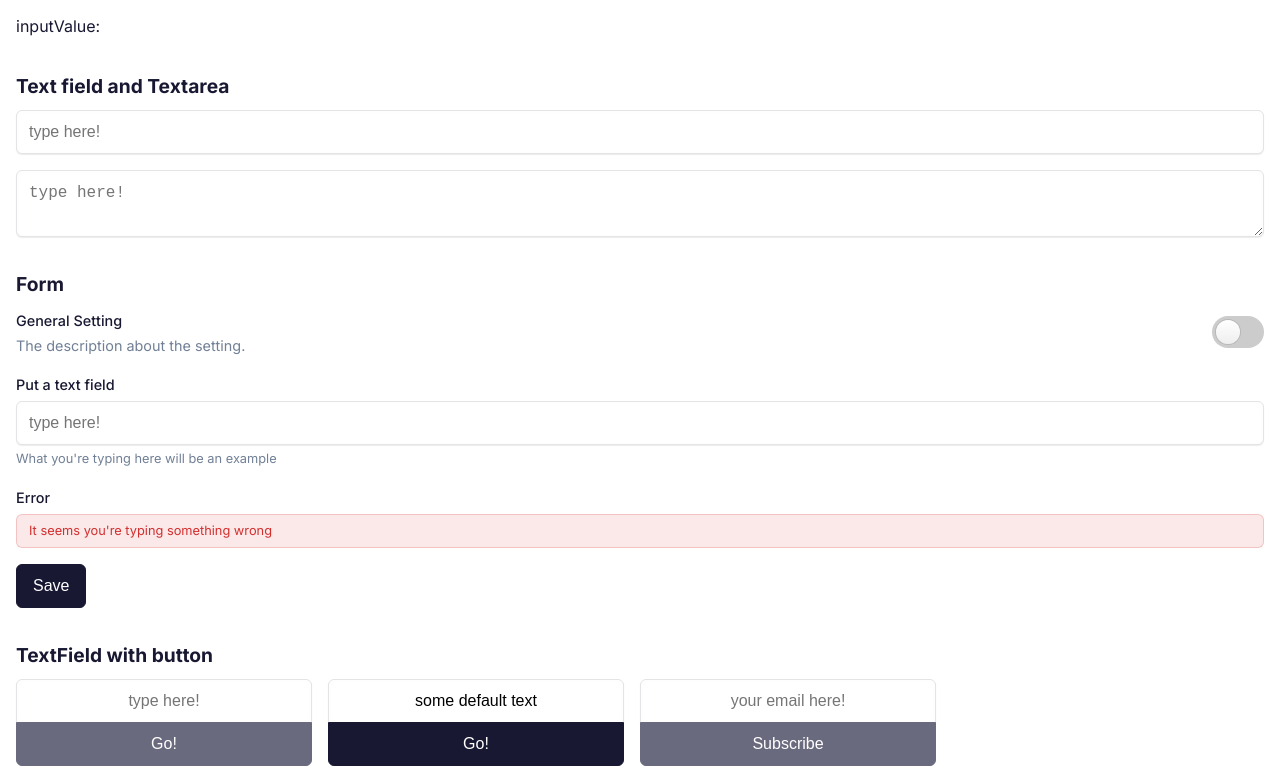
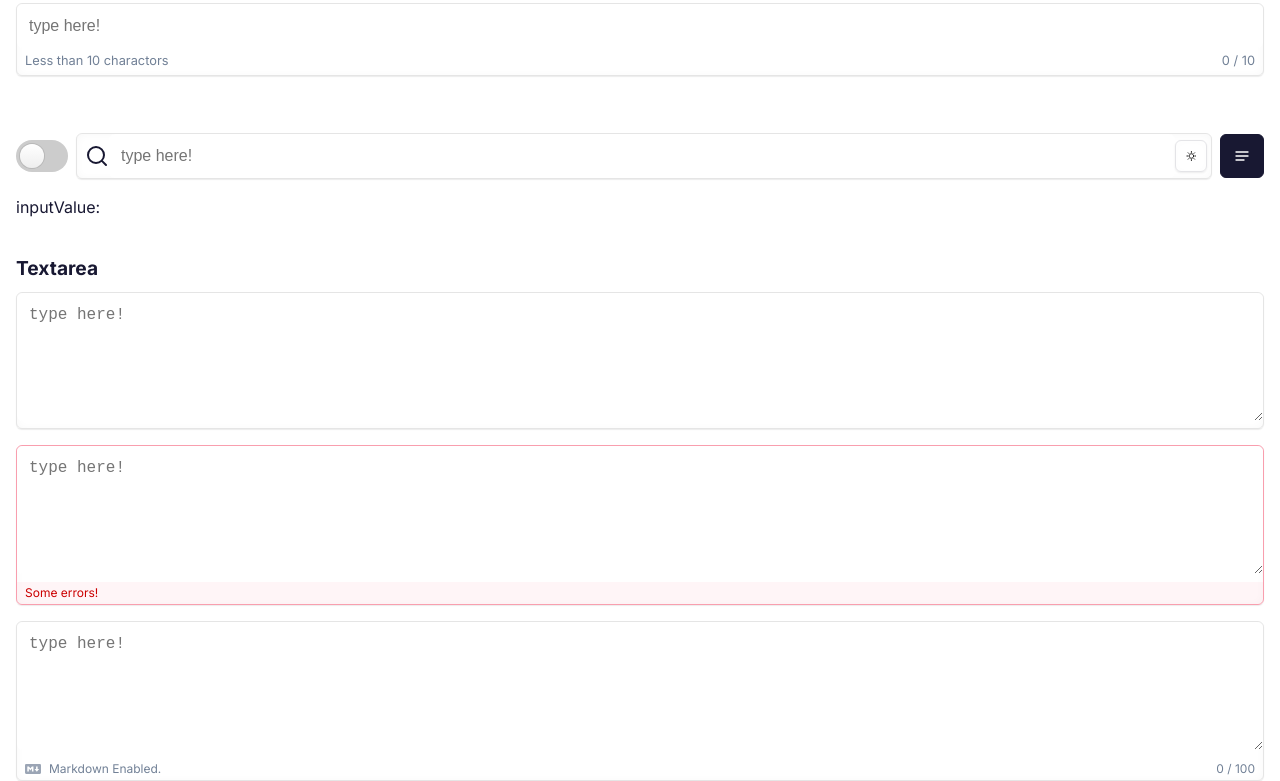
Before and after one commit to quail-ink/quail-ui, a Vue app: page / in a window 1280 px wide. Shown: the part 901-1682 px from the top of the page. Built offline with nearby package versions, Linux system fonts and the light colour scheme.

Commit message:
chore: Update QFence and QAvatar styles

```diff
--- a/src/App.vue
+++ b/src/App.vue
@@ -91,8 +91,8 @@ const currencies = computed(() => [
 ]);
 
 const tabs = computed(() => [
-  { id: "tab1", title: "Tab 1" },
-  { id: "tab2", title: "Tab 2" },
+  { id: "tab1", title: "Tab 1", icon: "QIconSun" },
+  { id: "tab2", icon: "QIconMagicWand" },
   { id: "tab3", title: "Tab 3" },
 ]);
 
@@ -234,6 +234,8 @@ function selectSearchResult(val:any) {
       <h2 class="section-title">Input</h2>
       <div class="flow">
         <QInput v-model="inputValue" type="text" placeholder="type here!" />
+        <QInput v-model="inputValue" type="text" placeholder="type here!" :error="true" :hint-text="'Some errors!'"/>
+        <QInput v-model="inputValue" type="text" placeholder="type here!" :hint-text="'Less than 10 charactors'" :max="10"/>
         <br/>
         <QInput v-model="inputValue" type="text" placeholder="type here!">
           <template #prepend-out>
@@ -260,10 +262,15 @@ function selectSearchResult(val:any) {
     </div>
 
     <div class="section">
-      <h2 class="section-title">Text field and Textarea</h2>
-      <div class="flow">
-        <input type="text" placeholder="type here!" class="text-field" />
-        <textarea placeholder="type here!" class="textarea" />
+      <h2 class="section-title">Textarea</h2>
+      <div class="mb-4">
+        <QTextarea v-model="inputValue" placeholder="type here!" />
+      </div>
+      <div class="mb-4">
+        <QTextarea v-model="inputValue" placeholder="type here!" :error='true' :hint-text="'Some errors!'"/>
+      </div>
+      <div>
+        <QTextarea v-model="inputValue" placeholder="type here!" :max="100" :hint-icon="'QIconMarkdown'" :hint-text="'Markdown Enabled.'"/>
       </div>
     </div>
 
@@ -282,7 +289,7 @@ function selectSearchResult(val:any) {
           </div>
           <div class="form-row column">
             <div class="form-label">Put a text field</div>
-            <input type="text" placeholder="type here!" class="text-field" />
+            <QInput type="text" placeholder="type here!" />
             <div class="form-hint">
               What you're typing here will be an example
             </div>
--- a/src/components/common/QAvatar.vue
+++ b/src/components/common/QAvatar.vue
@@ -61,6 +61,8 @@ const sty = computed(() => {
   const ret:any = {
     width: `${props.size}px`,
     height: `${props.size}px`,
+    'max-width': `${props.size}px`,
+    'max-height': `${props.size}px`,
   };
   if (props.borderType === 'hollow') {
     ret['border-color'] = props.borderColor;
--- a/src/components/common/QDropdownMenuWithTextField.vue
+++ b/src/components/common/QDropdownMenuWithTextField.vue
@@ -121,6 +121,11 @@ onMounted(() => {
   border: 1px solid rgba(0, 0, 0, 0.1);
   border-radius: 6px;
   box-shadow: inset 0px 1px 8px 0px rgba(0,0,0,0.03), 0px 1px 1px 0px #4343431A;
+  transition: border-color 0.2s ease-in-out;
+
+  &:has(input:focus) {
+    border-color: var(--vt-c-divider-light-focus);
+  }
 
   .q-dropdown-menu-with-text-field-top, .q-dropdown-menu-with-text-field-bottom {
     display: flex;
@@ -133,10 +138,10 @@ onMounted(() => {
   .q-dropdown-menu-with-text-field-bottom {
     color: var(--vt-c-text-light-3);
     .text-hint {
-      padding: 0.1rem 0.75rem 0.5rem 1rem;
+      padding: 0.1rem 0.75rem 0.4rem .75rem;
     }
     .fill-action {
-      padding: 0.1rem 2rem 0.5rem 1rem;
+      padding: 0.1rem 0.75rem 0.4rem .75rem;
       cursor: default;
       transition: color 0.2s ease-in;
       &:hover {
--- a/src/components/common/QFence.vue
+++ b/src/components/common/QFence.vue
@@ -62,7 +62,7 @@ const props = defineProps({
     .icon {
       width: 16px;
       min-width: 16px;
-      margin-right: 0.5rem;
+      margin-right: 0.75rem;
     }
     &.with-link:hover {
       opacity: 1;
--- a/src/components/common/QInput.vue
+++ b/src/components/common/QInput.vue
@@ -4,6 +4,7 @@
       <slot name="prepend-out"></slot>
     </div>
     <div class="q-text-field-wrapper">
+      <div class="q-text-field-inner">
         <div class="q-input-prepend">
           <slot name="prepend"></slot>
         </div>
@@ -25,6 +26,21 @@
           <slot name="append"></slot>
         </div>
       </div>
+
+      <div v-if="hasHint" class="q-text-field-hint">
+        <div class="q-text-field-hint-left">
+          <template v-if="hintIcon">
+            <component :is="hintIcon" class="q-text-field-hint-icon"></component>
+          </template>
+          <div v-if="hintText" class="q-text-field-hint-text">
+            {{ hintText }}
+          </div>
+        </div>
+        <div v-if="max !== -1" class="q-text-field-counter">
+          {{ text.length }} / {{ max }}
+        </div>
+      </div>
+    </div>
     <div class="q-input-append-out">
       <slot name="append-out"></slot>
     </div>
@@ -33,7 +49,6 @@
 
 <script setup lang="ts">
 import { computed, onMounted, ref, watch } from "vue";
-import QIconCloseCirle from "../icons/QIconCloseCircle.vue";
 
 const props = defineProps({
   modelValue: {
@@ -49,6 +64,19 @@ const props = defineProps({
   disabled: {
     default: false,
   },
+  hintIcon: {
+    default: null,
+  },
+  hintText: {
+    default: "",
+  },
+  error: {
+    default: false,
+  },
+  max: {
+    type: Number,
+    default: -1,
+  },
 });
 
 const emit = defineEmits(["change", "blur", "focus", "keyup", "update:modelValue"]);
@@ -59,12 +87,32 @@ watch(() => props.modelValue, (val) => {
   text.value = val;
 });
 
+const exceed = computed(() => {
+  if (props.max === -1) {
+    return false;
+  }
+  return text.value.length > props.max ;
+});
+
+const hasHint = computed(() => {
+  return props.hintIcon || props.hintText || props.max !== -1 || props.error;
+});
+
 const cls = computed(() => {
-  const ret:any = {
-    "disabled": props.disabled,
-  };
-  ret['empty'] = text.value === '';
-  return ret;
+  const ret = [];
+  if (props.disabled) {
+    ret.push("disabled");
+  }
+  if (props.error) {
+    ret.push("error");
+  }
+  if (exceed.value) {
+    ret.push("exceed");
+  }
+  if (text.value === "") {
+    ret.push("empty");
+  }
+  return ret.join(" ");
 });
 
 function keyup(e: KeyboardEvent) {
@@ -98,6 +146,27 @@ onMounted(() => {
   display: flex;
   align-items: center;
 
+  &.exceed, &.error {
+    .q-text-field-wrapper {
+      border: 1px solid var(--vt-c-red-dimm-3);
+      &:has(input:focus) {
+        border-color: var(--vt-c-red-dimm-3);
+      }
+    }
+    .q-text-field-hint {
+      background-color: var(--vt-c-red-dimm-1);
+    }
+    .q-text-field-counter {
+      color: var(--vt-c-red);
+    }
+  }
+
+  &.error {
+    .q-text-field-hint-text {
+      color: var(--vt-c-red);
+    }
+  }
+
   .q-input-prepend, .q-input-append,
   .q-input-prepend-out, .q-input-append-out {
     display: flex;
@@ -107,20 +176,55 @@ onMounted(() => {
 
   .q-text-field-wrapper {
     width: 100%;
-    height: 44px;
+    min-height: 44px;
     border: 1px solid rgba(0, 0, 0, 0.1);
     border-radius: 6px;
     box-shadow: inset 0px 1px 8px 0px rgba(0,0,0,0.03), 0px 1px 1px 0px #4343431A;
+    transition: border-color 0.2s ease-in-out;
+
+    // if textarea gets focus, apply border color to .q-textarea by parent pesudo class
+    &:has(input:focus) {
+      border-color: var(--vt-c-divider-light-focus);
+    }
+
+    .q-text-field-inner {
+      flex: 1;
+      display: flex;
       align-items: center;
-    display: flex;
+    }
+
     &:deep(.q-text-field) {
       border: none;
-      height: 42px;
+      min-height: 42px;
       box-shadow: none;
     }
     .clear-btn {
-      height: 42px;
+      min-height: 42px;
       color: var(--vt-c-text-light-3);
+    }
+
+
+    .q-text-field-hint {
+      font-size: 0.8rem;
+      color: var(--vt-c-text-light-3);
+      padding: 0.2rem 0.5rem;
+      margin-left: 0px;
+      margin-right: 0px;
+      border-bottom-left-radius: 6px;
+      border-bottom-right-radius: 6px;
+      display: flex;
+      align-items: center;
+      justify-content: space-between;
+      .q-text-field-hint-left {
+        display: flex;
+        align-items: center;
+      }
+      .q-text-field-hint-icon {
+        max-height: 20px;
+        max-width: 20px;
+        opacity: 0.7;
+        margin-right: 0.5rem;
+      }
     }
   }
   &.empty {
--- a/src/components/common/QTabs.vue
+++ b/src/components/common/QTabs.vue
@@ -1,5 +1,5 @@
 <script setup lang="ts">
-import { ref, watch } from 'vue';
+import { computed, ref, watch } from 'vue';
 
 const props = defineProps({
   modelValue: Object,
@@ -31,13 +31,35 @@ function selectTab(ix: number, tab: any) {
   emit('update:modelValue', tab);
 }
 
+
+function genCls(tab:any, ix: number) {
+  const ret = [];
+  if (selectedIndex.value === ix) {
+    ret.push("selected outlined");
+  } else {
+    ret.push("plain");
+  }
+  if (tab.icon) {
+    ret.push("with-icon");
+  }
+  if (tab.title) {
+    ret.push("with-label");
+  }
+  return ret.join(" ");
+}
+
 </script>
 
 <template>
   <div class="q-tabs">
-    <QButton class="q-tab-button sm" :class="selectedIndex === ix ? 'outlined selected' : 'plain'"
+    <QButton class="q-tab-button sm" :class="genCls(tab, ix)"
       v-for="tab, ix in tabs" :key="`tab-button-${ix}`" @click="selectTab(ix, tab)">
-      {{ tab.title }}
+      <template v-if="tab.icon">
+        <component :is="tab.icon" class="q-tab-button-icon" />
+      </template>
+      <div class="q-tab-button-label">
+        {{ tab.title }}
+      </div>
     </QButton>
   </div>
 </template>
@@ -65,5 +87,17 @@ function selectTab(ix: number, tab: any) {
       }
     }
   }
+  .q-tab-button {
+    &.with-icon.with-label {
+      .q-tab-button-icon {
+        margin-right: 0.5rem;
+      }
+    }
+    .q-tab-button-icon {
+      height: 16px;
+      width: 16px;
+      max-width: 16px;
+    }
+  }
 }
 </style>
--- /dev/null
+++ b/src/components/common/QTextarea.vue
@@ -0,0 +1,165 @@
+<script setup lang="ts">
+import { computed, onMounted, ref, watch, type Ref } from "vue";
+
+const props = defineProps({
+  modelValue: {
+    type: String,
+    default: "",
+  },
+  placeholder: {
+    default: "Type here",
+  },
+  defaultText: {
+    default: "",
+  },
+  hintIcon: {
+    default: null,
+  },
+  hintText: {
+    default: "",
+  },
+  disabled: {
+    default: false,
+  },
+  rows: {
+    type: Number,
+    default: 5,
+  },
+  error: {
+    default: false,
+  },
+  max: {
+    type: Number,
+    default: -1,
+  },
+});
+
+const emit = defineEmits(["change", "blur", "focus", "keyup", "update:modelValue"]);
+const text = ref(props.defaultText);
+
+watch(() => props.modelValue, (val) => {
+  text.value = val;
+});
+
+const exceed = computed(() => {
+  if (props.max === -1) {
+    return false;
+  }
+  return text.value.length > props.max ;
+});
+
+const hasHint = computed(() => {
+  return props.hintIcon || props.hintText || props.max !== -1;
+});
+
+const cls = computed(() => {
+  const ret: any = [];
+  if (props.disabled) {
+    ret.push("disabled");
+  };
+  if (props.error) {
+    ret.push("error");
+  }
+  if (exceed.value) {
+    ret.push("exceed");
+  }
+  return ret.join(" ");
+});
+
+function keyup(e: KeyboardEvent) {
+  updateValue();
+  emit("keyup", e);
+}
+
+function textChanged() {
+  updateValue();
+  emit("change", text.value);
+}
+
+function updateValue() {
+  emit("update:modelValue", text.value);
+}
+
+onMounted(() => {
+});
+
+</script>
+
+<template>
+  <div class="q-textarea" :class="cls">
+    <textarea class="textarea" v-model="text"
+      @change="textChanged" @keyup="keyup"
+      :rows="rows" :placeholder="props.placeholder" :disabled="disabled"></textarea>
+    <div v-if="hasHint" class="q-textarea-hint">
+      <div class="q-textarea-hint-left">
+        <template v-if="hintIcon">
+          <component :is="hintIcon" class="q-textarea-hint-icon"></component>
+        </template>
+        <div v-if="hintText" class="q-textarea-hint-text text-xs">
+          {{ hintText }}
+        </div>
+      </div>
+      <div v-if="max !== -1" class="q-textarea-counter text-xs">
+        {{ text.length }} / {{ max }}
+      </div>
+    </div>
+  </div>
+</template>
+<style lang="scss" scoped>
+.q-textarea {
+  border: 1px solid rgba(0, 0, 0, 0.1);
+  border-radius: 6px;
+  box-shadow: inset 0px 1px 8px 0px rgba(0,0,0,0.03), 0px 1px 1px 0px #4343431A;
+  transition: border-color 0.2s ease-in-out;
+  &.exceed, &.error {
+    border: 1px solid var(--vt-c-red-dimm-3);
+    &:has(textarea:focus) {
+      border-color: var(--vt-c-red-dimm-3);
+    }
+    .q-textarea-hint {
+      background-color: var(--vt-c-red-dimm-1);
+    }
+    .q-textarea-counter {
+      color: var(--vt-c-red);
+    }
+  }
+
+  &.error {
+    .q-textarea-hint {
+      color: var(--vt-c-red);
+    }
+  }
+
+  &:deep(textarea) {
+    border: none;
+    box-shadow: none;
+  }
+
+  // if textarea gets focus, apply border color to .q-textarea by parent pesudo class
+  &:has(textarea:focus) {
+    border-color: var(--vt-c-divider-light-focus);
+  }
+
+  .q-textarea-hint {
+    color: var(--vt-c-text-light-3);
+    padding: 0.2rem 0.5rem;
+    margin-left: 0px;
+    margin-right: 0px;
+    border-bottom-left-radius: 6px;
+    border-bottom-right-radius: 6px;
+    display: flex;
+    align-items: center;
+    justify-content: space-between;
+    .q-textarea-hint-left {
+      display: flex;
+      align-items: center;
+    }
+    .q-textarea-hint-icon {
+      max-height: 16px;
+      max-width: 16px;
+      opacity: 0.7;
+      margin-right: 0.5rem;
+    }
+  }
+}
+</style>
--- a/src/components/common/index.ts
+++ b/src/components/common/index.ts
@@ -18,6 +18,7 @@ import QTabs from './QTabs.vue';
 import QInput from './QInput.vue';
 import QSearchInput from './QSearchInput.vue';
 import QToggleButton from './QToggleButton.vue';
+import QTextarea from './QTextarea.vue';
 
 export {
   QDatetimePicker,
@@ -40,4 +41,5 @@ export {
   QInput,
   QSearchInput,
   QToggleButton,
+  QTextarea,
 };
--- /dev/null
+++ b/src/components/icons/QIconMarkdown.vue
@@ -0,0 +1,10 @@
+<template>
+  <svg fill="currentColor" width="24" height="24" viewBox="0 0 24 24" role="img" xmlns="http://www.w3.org/2000/svg">
+    <path d="M22.269 19.385H1.731a1.73 1.73 0 0 1-1.73-1.73V6.345a1.73 1.73 0 0 1 1.73-1.73h20.538a1.73 1.73 0 0 1 1.73 1.73v11.308a1.73 1.73 0 0 1-1.73 1.731zm-16.5-3.462v-4.5l2.308 2.885 2.307-2.885v4.5h2.308V8.078h-2.308l-2.307 2.885-2.308-2.885H3.461v7.847zM21.231 12h-2.308V8.077h-2.307V12h-2.308l3.461 4.039z"/>
+  </svg>
+</template>
+<script>
+export default {
+  name: 'QIconMarkdown',
+};
+</script>
--- a/src/components/icons/index.ts
+++ b/src/components/icons/index.ts
@@ -84,6 +84,7 @@ import QIconCloseCircle from './QIconCloseCircle.vue';
 import QIconEditorDelete from './QIconEditorDelete.vue';
 import QIconLayoutRight from './QIconLayoutRight.vue';
 import QIconStars from './QIconStars.vue';
+import QIconMarkdown from './QIconMarkdown.vue';
 
 import QIconColorTelegram from './QIconColorTelegram.vue';
 import QIconColorFeed from './QIconColorFeed.vue';
@@ -188,6 +189,7 @@ export {
   QIconEditorDelete,
   QIconLayoutRight,
   QIconStars,
+  QIconMarkdown,
 
   QIconColorTelegram,
   QIconColorFeed,
--- a/src/styles/base.scss
+++ b/src/styles/base.scss
@@ -57,6 +57,7 @@
   --vt-c-divider-light-1: rgb(228, 228, 231);
   --vt-c-divider-light-2: rgba(228, 228, 231, 0.8);
   --vt-c-divider-light-3: rgba(228, 228, 231, 0.6);
+  --vt-c-divider-light-focus: rgb(198, 198, 201);
   --vt-c-divider-dark-1: rgba(120, 120, 120, 0.65);
   --vt-c-divider-dark-2: rgba(120, 120, 120, 0.48);
   --vt-c-divider-dark-3: rgba(120, 120, 120, 0.24);
```
Lines whose indentation alone changed are shown as unchanged.
